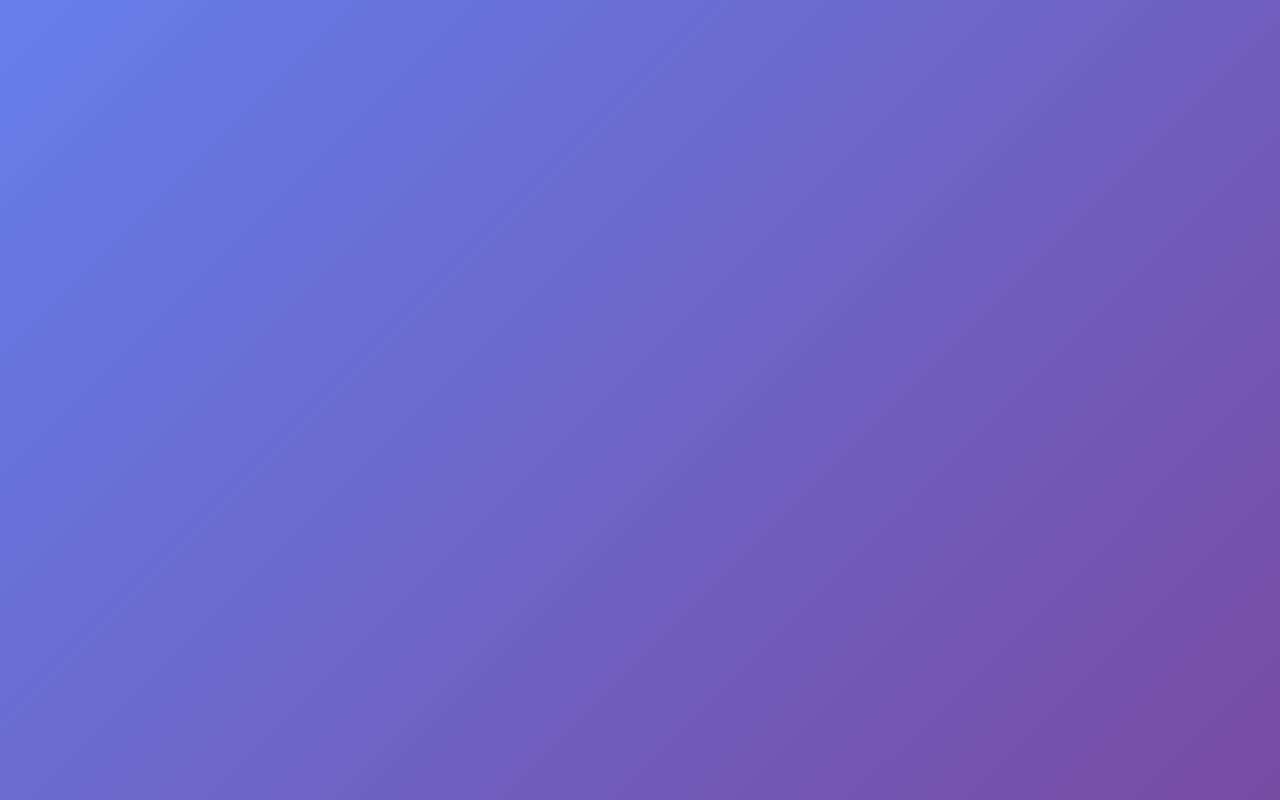
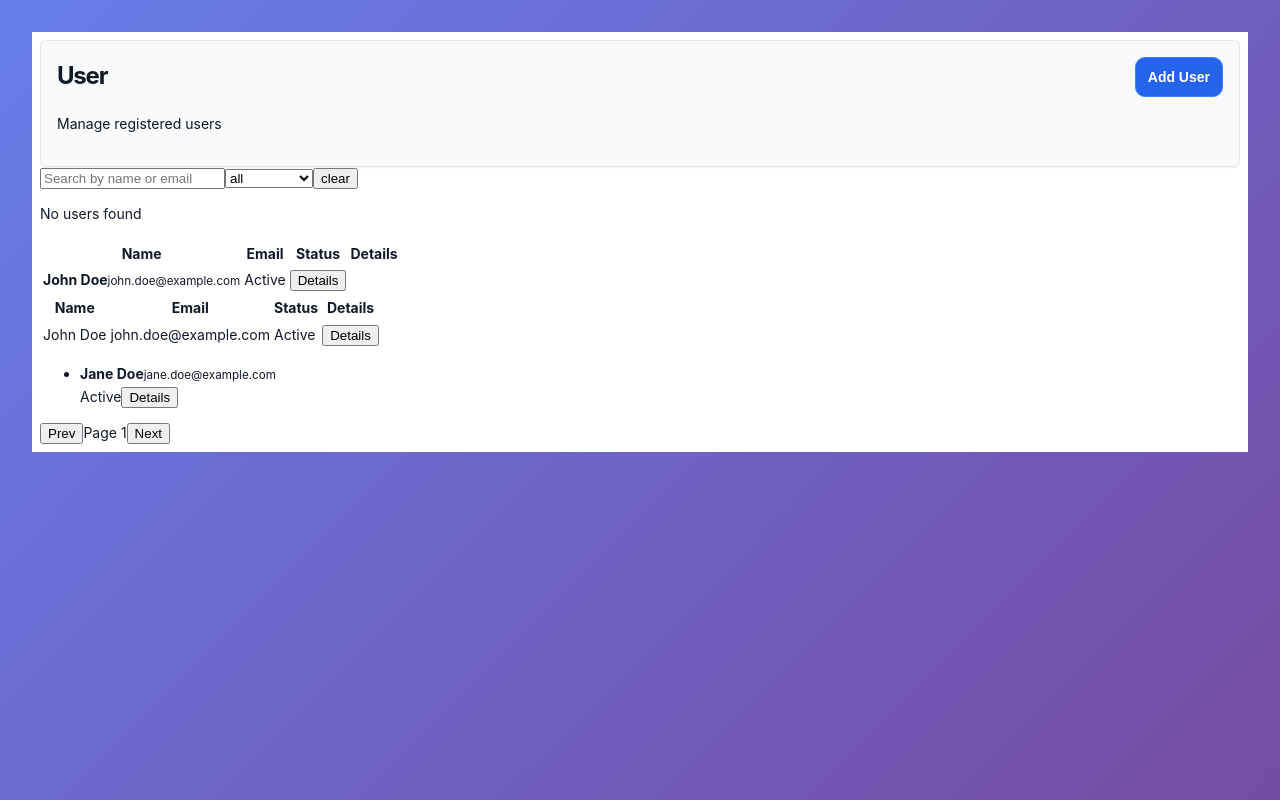
Before and after one commit to w-rnagatsuma/nuxt3-learning, a Nuxt app in the folder my-nuxt-app/: page /practice in a window 1280 px wide. Before the commit this address had no page. Built offline with nearby package versions, Linux system fonts and the light colour scheme.

Commit message:
feat: css設計勉強中

```diff
--- a/my-nuxt-app/assets/styles/tokens.css
+++ b/my-nuxt-app/assets/styles/tokens.css
@@ -5,10 +5,14 @@
   --c-bg: #ffffff;
   --c-surface: #f9fafb;
   --c-border: #e5e7eb;
+  --c-primary-border: #3b82f6;
+  --c-primary-hover: #1d4ed8;
   --c-primary: #2563eb;
+  --c-on-primary: #ffffff;
   --c-danger: #dc2626;
 
   /* spacing (4px scale) */
+  --s-0: 0;
   --s-1: 4px;
   --s-2: 8px;
   --s-3: 12px;
@@ -30,4 +34,27 @@
 
   /* shadow */
   --sh-1: 0 1px 2px rgba(0, 0, 0, 0.06);
+
+  /* font size */
+  --fs-1: 12px;
+  --fs-2: 14px;
+  --fs-3: 16px;
+  --fs-4: 20px;
+  --fs-5: 24px;
+  --fs-6: 32px;
+
+  /* font weight */
+  --fw-regular: 400;
+  --fw-medium: 500;
+  --fw-bold: 700;
+
+  /* line height */
+  --lh-tight: 1.4;
+  --lh-base: 1.6;
+  --lh-relaxed: 1.8;
+
+  /* letter spacing */
+  --ls-tight: -0.05em;
+  --ls-normal: normal;
+  --ls-wide: 0.05em;
 }
--- a/my-nuxt-app/components/feature/top/Welcome.vue
+++ b/my-nuxt-app/components/feature/top/Welcome.vue
@@ -29,6 +29,11 @@
         <p class="top-welcome__card-text">検証や実験を気軽に行える遊び場ページです</p>
         <NuxtLink to="/playground" class="top-welcome__card-link">開く</NuxtLink>
       </article>
+
+      <NuxtLink to="/practice" class="top-welcome__card">
+        <h3 class="top-welcome__card-title">practice</h3>
+        <p class="top-welcome__card-text">練習用のページです</p>
+      </NuxtLink>
     </section>
   </section>
 </template>
--- /dev/null
+++ b/my-nuxt-app/pages/practice.vue
@@ -0,0 +1,159 @@
+<script setup lang="js"></script>
+
+<template>
+  <main class="practice">
+    <!-- ページヘッダー -->
+    <header class="practice__header">
+      <div class="practice__heading">
+        <h1 class="practice__title">User</h1>
+        <p class="practice__description">Manage registered users</p>
+      </div>
+      <button type="button" class="practice__primary-button">Add User</button>
+    </header>
+
+    <!-- 検索・絞り込み -->
+    <section>
+      <input type="text" placeholder="Search by name or email" />
+      <select>
+        <option value="">all</option>
+        <option value="active">active</option>
+        <option value="invited">invited</option>
+        <option value="suspended">suspended</option>
+      </select>
+      <button type="button">clear</button>
+    </section>
+
+    <!-- ユーザーリスト（テーブル版） -->
+    <section>
+      <!-- 0件時 -->
+      <p>No users found</p>
+
+      <!-- 1件以上時 -->
+      <table>
+        <thead>
+          <tr>
+            <th scope="col">Name</th>
+            <th scope="col">Email</th>
+            <th scope="col"><span class="sr-only">Status</span></th>
+            <th scope="col">Details</th>
+          </tr>
+        </thead>
+        <tbody>
+          <tr>
+            <td>
+              <strong>John Doe</strong>
+              <small>john.doe@example.com</small>
+            </td>
+            <td>
+              <span>Active</span>
+            </td>
+            <td>
+              <button type="button">Details</button>
+            </td>
+          </tr>
+        </tbody>
+      </table>
+
+      <table>
+        <thead>
+          <tr>
+            <th scope="col">Name</th>
+            <th scope="col">Email</th>
+            <th scope="col"><span class="sr-only">Status</span></th>
+            <th scope="col">Details</th>
+          </tr>
+        </thead>
+        <tbody>
+          <tr>
+            <td>John Doe</td>
+            <td>john.doe@example.com</td>
+            <td>Active</td>
+            <td>
+              <button type="button">Details</button>
+            </td>
+          </tr>
+        </tbody>
+      </table>
+    </section>
+
+    <!-- ユーザーリスト（カード版） -->
+    <section>
+      <ul>
+        <li>
+          <article>
+            <div>
+              <strong>Jane Doe</strong>
+              <small>jane.doe@example.com</small>
+            </div>
+            <div>
+              <span>Active</span>
+              <button type="button">Details</button>
+            </div>
+          </article>
+        </li>
+      </ul>
+    </section>
+
+    <!-- ページング -->
+    <nav>
+      <button type="button">Prev</button>
+      <span>Page 1</span>
+      <button type="button">Next</button>
+    </nav>
+  </main>
+</template>
+
+<style scoped>
+/* Block */
+.practice {
+  padding: var(--s-2);
+  background: var(--c-bg);
+  color: var(--c-text);
+  font-family: var(--ff-base);
+}
+
+/* Header */
+.practice__header {
+  display: flex;
+  align-items: flex-start;
+  justify-content: space-between;
+  gap: var(--s-4);
+  padding: var(--s-4);
+  background: var(--c-surface);
+  border: 1px solid var(--c-border);
+  border-radius: var(--r-1);
+  box-shadow: var(--sh-1);
+}
+
+.practice__heading {
+  display: grid;
+  gap: var(--s-1);
+}
+
+.practice__title {
+  margin: var(--s-0);
+  font-size: var(--fs-5);
+  font-weight: var(--fw-bold);
+  letter-spacing: var(--ls-tight);
+}
+
+.practice__discription {
+  margin: var(--s-0);
+  font-size: var(--fs-2);
+  color: var(--c-muted);
+}
+
+/* Buttons */
+.practice__primary-button {
+  appearance: none;
+  border: 1px solid var(--c-primary-border);
+  background: var(--c-primary);
+  color: var(--c-on-primary);
+  padding: var(--s-2) var(--s-3);
+  border-radius: var(--r-2);
+  font-size: var(--fs-2);
+  font-weight: var(--fw-bold);
+  line-height: var(--lh-base);
+  cursor: pointer;
+}
+</style>
```
